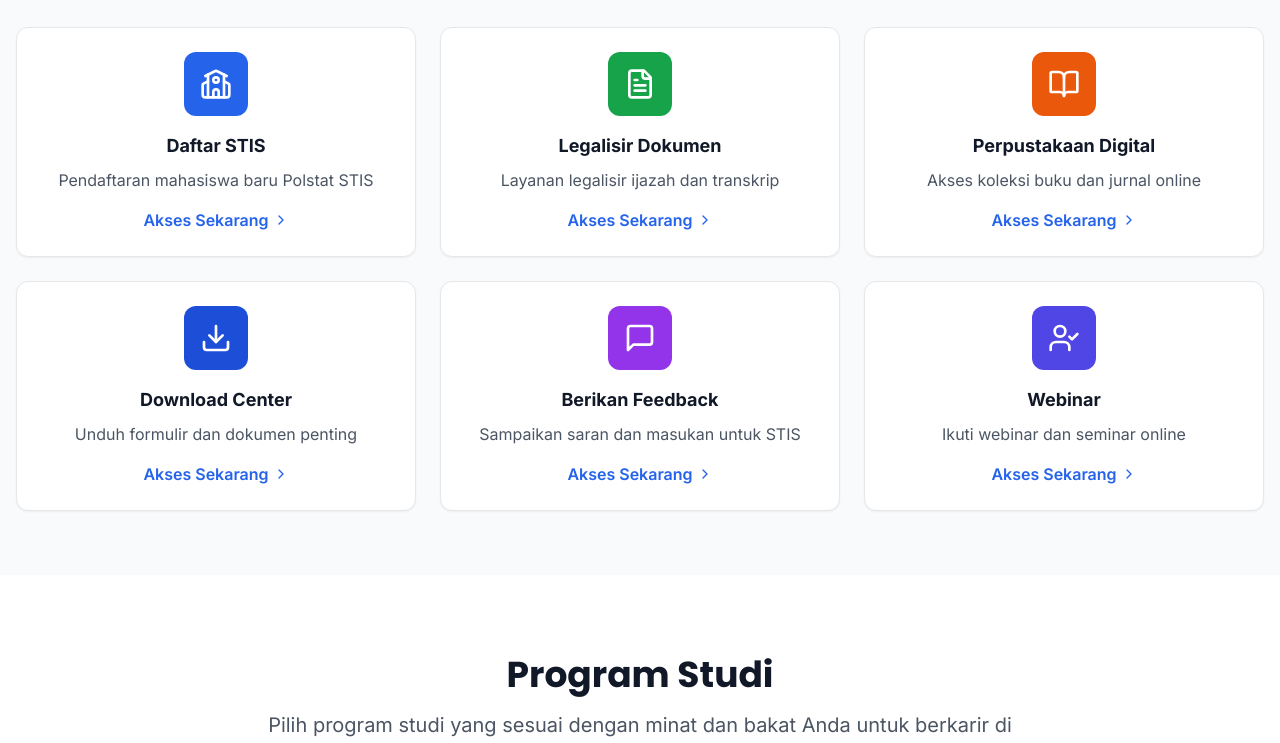
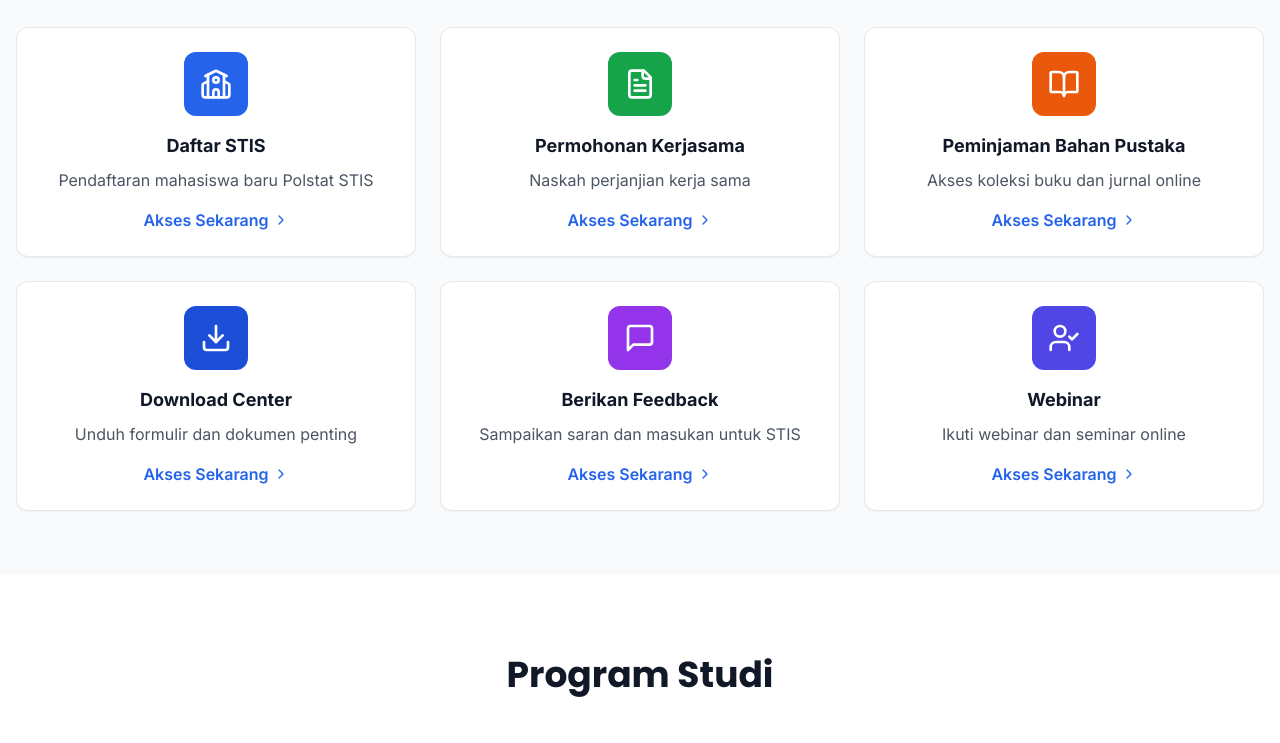
Before and after one commit to imk-01/imk-2, a React (Vite) app: page / in a window 1280 px wide. Shown: the part 1740-2483 px from the top of the page. Built offline with nearby package versions, Linux system fonts and the light colour scheme.

Commit message:
quickservice

```diff
--- a/client/pages/Index.tsx
+++ b/client/pages/Index.tsx
@@ -108,21 +108,21 @@
       title: "Daftar STIS",
       description: "Pendaftaran mahasiswa baru Polstat STIS",
       icon: School,
-      href: "/spmb-2025",
+      href: "https://spmb.stis.ac.id",
       color: "bg-stis-blue-600",
     },
     {
-      title: "Legalisir Dokumen",
-      description: "Layanan legalisir ijazah dan transkrip",
+      title: "Permohonan Kerjasama",
+      description: "Naskah perjanjian kerja sama",
       icon: FileText,
-      href: "/layanan/legalisir",
+      href: "https://layanan.stis.ac.id/layanan/2",
       color: "bg-stis-green-600",
     },
     {
-      title: "Perpustakaan Digital",
+      title: "Peminjaman Bahan Pustaka",
       description: "Akses koleksi buku dan jurnal online",
       icon: BookOpen,
-      href: "/layanan/simpus",
+      href: "https://layanan.stis.ac.id/layanan/13",
       color: "bg-stis-orange-600",
     },
     {
@@ -163,7 +163,7 @@
               Statistik Kampus
             </h2>
             <p className="text-xl text-gray-600 max-w-2xl mx-auto">
-              Pencapaian Politeknik Statistika STIS dalam angka
+              Politeknik Statistika STIS dalam angka
             </p>
           </div>
 
@@ -207,6 +207,13 @@
             {quickServices.map((service, index) => {
               const Icon = service.icon;
               return (
+                <a
+                  href={service.href}
+                  target={service.href.startsWith("http") ? "_blank" : undefined}
+                  rel={service.href.startsWith("https") ? "noopener noreferrer" : undefined}
+                  key={index}
+                  className="block group"
+                >
                 <Card
                   key={index}
                   className="hover:shadow-xl transition-all duration-300 transform hover:-translate-y-2 cursor-pointer group"
@@ -227,6 +234,7 @@
                     </div>
                   </CardContent>
                 </Card>
+              </a>
               );
             })}
           </div>
@@ -237,13 +245,9 @@
       <section className="py-20 bg-white">
         <div className="container mx-auto px-4">
           <div className="text-center mb-16">
-            <h2 className="font-display font-bold text-3xl lg:text-4xl text-gray-900 mb-4">
+            <h2 className="font-display font-bold text-3xl lg:text-4xl text-gray-900 mb-2">
               Program Studi
             </h2>
-            <p className="text-xl text-gray-600 max-w-3xl mx-auto">
-              Pilih program studi yang sesuai dengan minat dan bakat Anda untuk
-              berkarir di bidang statistik
-            </p>
           </div>
 
           <div className="grid lg:grid-cols-3 gap-8">
```
